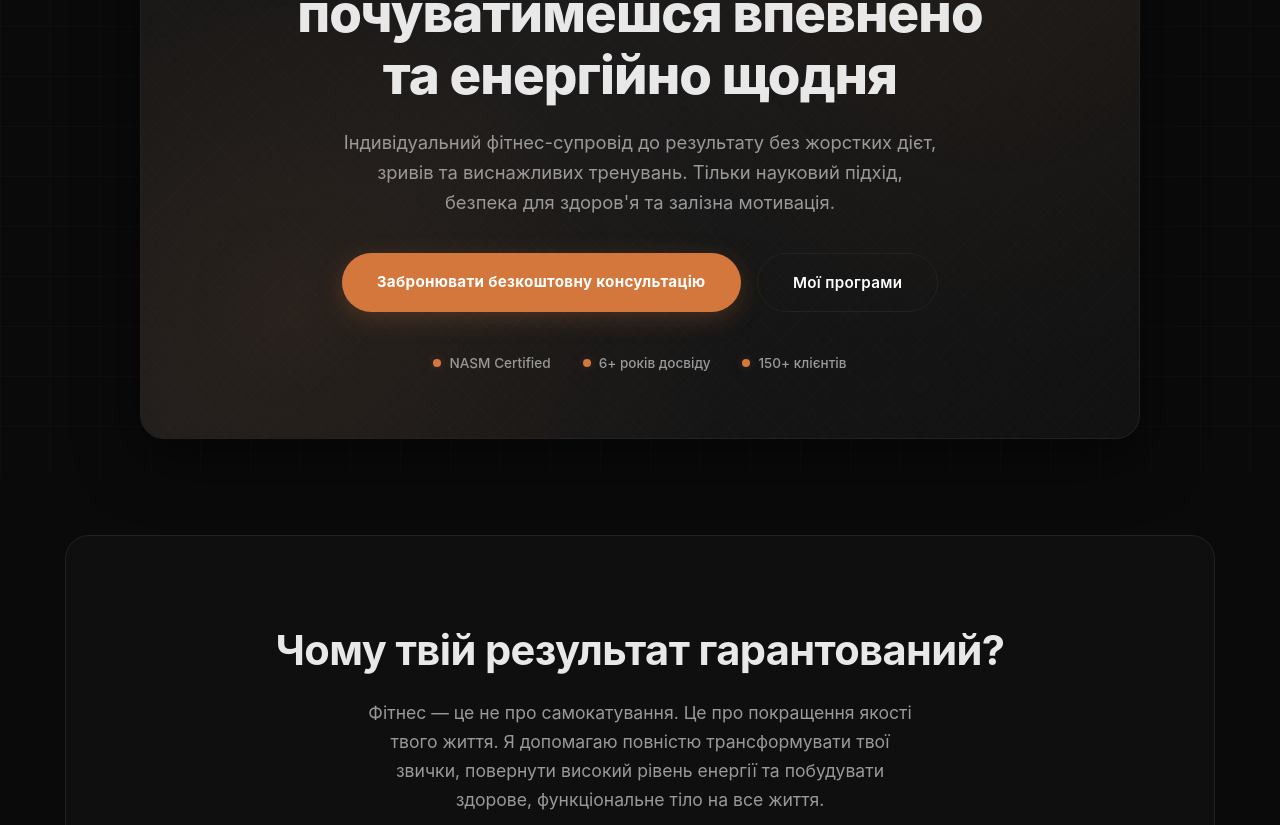
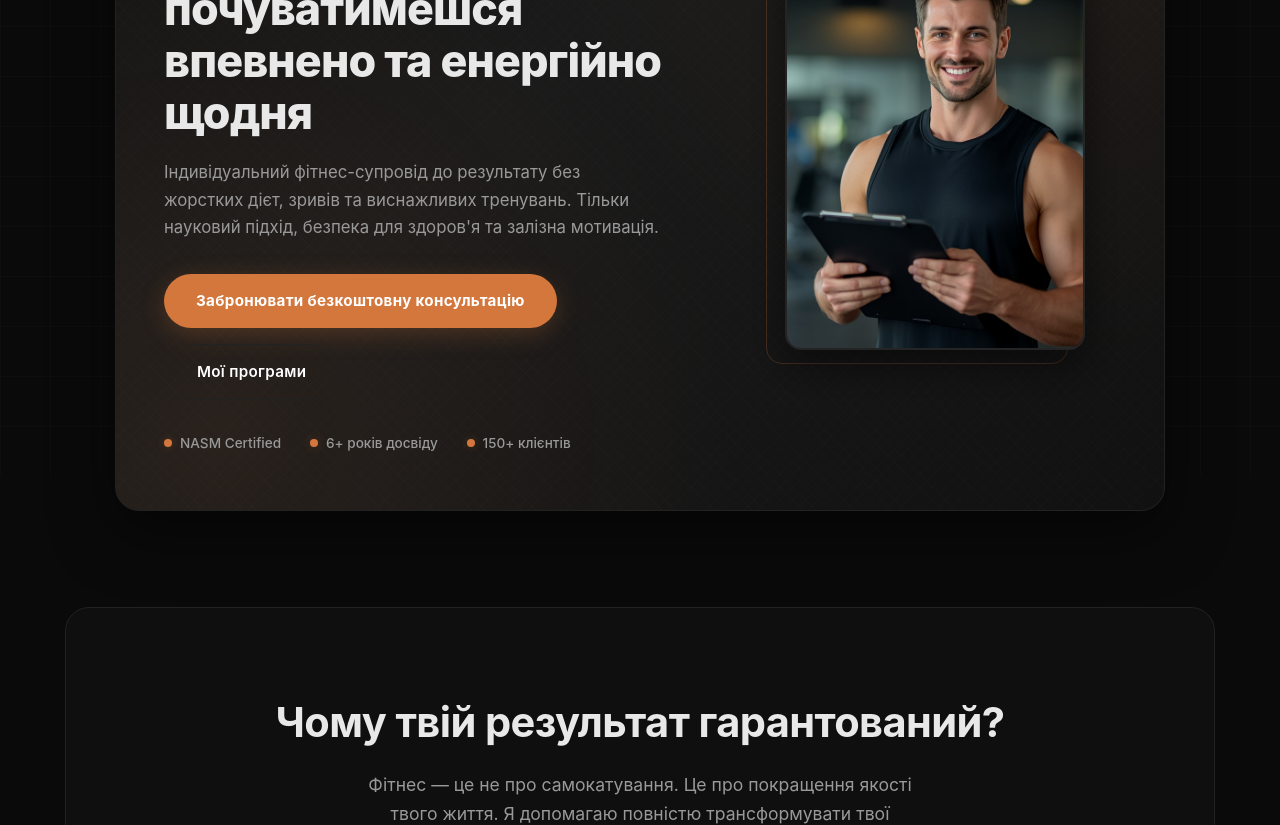
Before and after one commit to drikoopler-max/Fitness, a plain HTML site: page index.html in a window 1280 px wide. Shown: the part 324-1149 px from the top of the page. Drawn offline with Linux system fonts and the light colour scheme.

Commit message:
Update index.html

```diff
--- a/index.html
+++ b/index.html
@@ -185,25 +185,27 @@
             margin-right: auto;
         }
 
-        /* ─────────── НОВИЙ HERO З БАНЕРОМ ─────────── */
+        /* ─────────── HERO З БАНЕРОМ + ФОТО ТРЕНЕРА ─────────── */
         .hero {
             display: flex;
             align-items: center;
             justify-content: center;
             min-height: 85vh;
             padding: 7rem 2rem 4rem;
-            text-align: center;
         }
         .hero-banner {
             width: 100%;
-            max-width: 1000px;
+            max-width: 1050px;
             background: linear-gradient(135deg, #141414 0%, #1a1a1a 40%, #111 100%);
             border: 1px solid #222;
             border-radius: var(--radius-lg);
-            padding: 4rem 3rem;
+            padding: 3.5rem 3rem;
             position: relative;
             overflow: hidden;
             box-shadow: 0 20px 60px rgba(0,0,0,0.5);
+            display: flex;
+            align-items: center;
+            gap: 3rem;
         }
         /* Геометричний візерунок */
         .hero-banner::before {
@@ -211,14 +213,14 @@
             position: absolute;
             inset: 0;
             background:
-                radial-gradient(circle at 15% 80%, rgba(212,119,60,0.08) 0%, transparent 45%),
-                radial-gradient(circle at 85% 20%, rgba(212,119,60,0.06) 0%, transparent 45%),
+                radial-gradient(circle at 10% 90%, rgba(212,119,60,0.08) 0%, transparent 45%),
+                radial-gradient(circle at 90% 10%, rgba(212,119,60,0.06) 0%, transparent 45%),
                 repeating-linear-gradient(45deg, transparent, transparent 8px, rgba(255,255,255,0.008) 8px, rgba(255,255,255,0.008) 9px),
                 repeating-linear-gradient(-45deg, transparent, transparent 8px, rgba(255,255,255,0.008) 8px, rgba(255,255,255,0.008) 9px);
             pointer-events: none;
             z-index: 0;
         }
-        /* Акцентні лінії */
+        /* Акцентна лінія зверху */
         .hero-banner::after {
             content: '';
             position: absolute;
@@ -230,11 +232,12 @@
             opacity: 0.7;
             z-index: 1;
         }
-        .hero-banner > * {
+        .hero-text {
+            flex: 1.2;
             position: relative;
             z-index: 2;
         }
-        .hero-banner .badge {
+        .hero-text .badge {
             display: inline-block;
             background: rgba(212,119,60,0.12);
             color: var(--accent);
@@ -243,45 +246,39 @@
             border-radius: 50px;
             font-weight: 600;
             font-size: 0.85rem;
-            margin-bottom: 1.8rem;
+            margin-bottom: 1.5rem;
             letter-spacing: 0.8px;
             text-transform: uppercase;
         }
-        .hero-banner h1 {
-            font-size: 3.3rem;
+        .hero-text h1 {
+            font-size: 2.8rem;
             font-weight: 800;
             line-height: 1.16;
-            margin-bottom: 1.3rem;
+            margin-bottom: 1.2rem;
             letter-spacing: -0.9px;
-            max-width: 750px;
-            margin-left: auto;
-            margin-right: auto;
         }
-        .hero-banner .highlight {
+        .hero-text .highlight {
             background: linear-gradient(135deg, #e08b50 0%, #d4773c 40%, #f0a870 100%);
             -webkit-background-clip: text;
             -webkit-text-fill-color: transparent;
             background-clip: text;
         }
-        .hero-banner p {
-            font-size: 1.15rem;
+        .hero-text p {
+            font-size: 1.05rem;
             color: var(--text-secondary);
-            margin-bottom: 2.2rem;
-            max-width: 600px;
-            margin-left: auto;
-            margin-right: auto;
+            margin-bottom: 2rem;
+            max-width: 500px;
         }
         .hero-buttons {
             display: flex;
             gap: 1rem;
             flex-wrap: wrap;
-            justify-content: center;
         }
         .btn-primary {
             background: var(--accent);
             color: #fff;
             border: none;
-            padding: 1rem 2.2rem;
+            padding: 0.9rem 2rem;
             border-radius: 50px;
             font-weight: 650;
             font-size: 0.95rem;
@@ -301,7 +298,7 @@
             background: transparent;
             color: #fff;
             border: 1.5px solid var(--border);
-            padding: 1rem 2.2rem;
+            padding: 0.9rem 2rem;
             border-radius: 50px;
             font-weight: 600;
             font-size: 0.95rem;
@@ -316,12 +313,11 @@
             color: var(--accent);
             box-shadow: 0 0 22px var(--accent-glow);
         }
-        /* Іконки-символи під кнопками */
+        /* Іконки під кнопками */
         .hero-icons {
             display: flex;
-            justify-content: center;
-            gap: 2rem;
-            margin-top: 2.5rem;
+            gap: 1.8rem;
+            margin-top: 2rem;
             flex-wrap: wrap;
         }
         .hero-icons .icon-item {
@@ -338,6 +334,47 @@
             background: var(--accent);
             border-radius: 50%;
             box-shadow: 0 0 8px var(--accent-glow);
+        }
+        /* ─── ФОТО ТРЕНЕРА В БАНЕРІ ─── */
+        .hero-photo {
+            flex: 0.8;
+            position: relative;
+            z-index: 2;
+            display: flex;
+            justify-content: center;
+        }
+        /* ═══════════════════════════════════════════ */
+        /* ФОТО 1: Фото тренера в банері 300x380 px  */
+        /* ═══════════════════════════════════════════ */
+        .hero-photo img {
+            width: 100%;
+            max-width: 300px;
+            aspect-ratio: 3/4;
+            object-fit: cover;
+            border-radius: var(--radius);
+            border: 2px solid #2a2a2a;
+            box-shadow: 0 16px 40px rgba(0,0,0,0.5);
+            filter: brightness(0.95) contrast(1.05);
+            transition: var(--transition);
+        }
+        .hero-photo img:hover {
+            transform: scale(1.02);
+            border-color: var(--accent);
+            box-shadow: 0 20px 50px rgba(212,119,60,0.2);
+        }
+        /* Декоративна рамка за фото */
+        .hero-photo::before {
+            content: '';
+            position: absolute;
+            top: 12px;
+            left: 12px;
+            width: 100%;
+            height: 100%;
+            max-width: 300px;
+            aspect-ratio: 3/4;
+            border: 1px solid rgba(212,119,60,0.25);
+            border-radius: var(--radius);
+            z-index: -1;
         }
 
         /* Блок результатів */
@@ -396,7 +433,7 @@
             box-shadow: 0 14px 40px rgba(0,0,0,0.5);
         }
         /* ═══════════════════════════════════════════ */
-        /* ФОТО 1-3: Картинки послуг 400x210 px      */
+        /* ФОТО 2-4: Картинки послуг 400x210 px      */
         /* ═══════════════════════════════════════════ */
         .card-img {
             width: 100%;
@@ -564,10 +601,18 @@
 
         @media (max-width: 768px) {
             .hero-banner {
+                flex-direction: column-reverse;
                 padding: 2.5rem 1.5rem;
+                gap: 2rem;
             }
-            .hero-banner h1 {
-                font-size: 2rem;
+            .hero-text h1 {
+                font-size: 1.9rem;
+            }
+            .hero-photo img {
+                max-width: 200px;
+            }
+            .hero-photo::before {
+                max-width: 200px;
             }
             .nav-links {
                 display: none;
@@ -612,9 +657,11 @@
         <button class="mobile-menu-btn" id="mobileMenuBtn" aria-label="Меню">☰</button>
     </nav>
 
-    <!-- 1. HERO З БАНЕРОМ -->
+    <!-- 1. HERO З БАНЕРОМ + ФОТО ТРЕНЕРА -->
     <section class="hero reveal" id="hero">
         <div class="hero-banner">
+            <!-- Текстова частина -->
+            <div class="hero-text">
                 <span class="badge" data-lang-uk="Артем Коваль | Сертифікований персональний тренер & експерт із нутриціології"
                       data-lang-en="Artem Koval | Certified Personal Trainer & Nutrition Expert">
                     Артем Коваль | Сертифікований персональний тренер & експерт із нутриціології
@@ -635,6 +682,16 @@
                     <div class="icon-item"><span class="icon-dot"></span> <span data-lang-uk="NASM Certified" data-lang-en="NASM Certified">NASM Certified</span></div>
                     <div class="icon-item"><span class="icon-dot"></span> <span data-lang-uk="6+ років досвіду" data-lang-en="6+ Years Exp">6+ років досвіду</span></div>
                     <div class="icon-item"><span class="icon-dot"></span> <span data-lang-uk="150+ клієнтів" data-lang-en="150+ Clients">150+ клієнтів</span></div>
+                </div>
+            </div>
+            <!-- Фото тренера -->
+            <div class="hero-photo">
+                <!-- ═══════════════════════════════════════════════════════════ -->
+                <!-- ФОТО 1: Фото тренера Артема                                 -->
+                <!-- Файл має лежати поруч із index.html                        -->
+                <!-- ═══════════════════════════════════════════════════════════ -->
+                <img src="lucid-origin_professional_photo_of_Mid-shot_photo_of_a_charismatic_personal_fitness_trainer_h-0.jpg"
+                     alt="Артем Коваль - персональний тренер" loading="eager">
             </div>
         </div>
     </section>
@@ -676,11 +733,10 @@
             Готові рішення під твій ритм життя та конкретну ціль
         </p>
         <div class="cards-grid">
-            <!-- Картка 1 -->
             <div class="card reveal reveal-d1">
                 <div class="card-img">
                     <!-- ═══════════════════════════════════════════ -->
-                    <!-- ФОТО 1: Тренування в залі 400x210 px       -->
+                    <!-- ФОТО 2: Тренування в залі 400x210 px       -->
                     <!-- ═══════════════════════════════════════════ -->
                     <img src="https://images.unsplash.com/photo-1534438327276-14e5300c3a48?w=400&h=210&fit=crop" alt="Персональний тренінг" loading="lazy">
                 </div>
@@ -694,11 +750,10 @@
                     </p>
                 </div>
             </div>
-            <!-- Картка 2 -->
             <div class="card reveal reveal-d2">
                 <div class="card-img">
                     <!-- ═══════════════════════════════════════════ -->
-                    <!-- ФОТО 2: Онлайн тренування 400x210 px       -->
+                    <!-- ФОТО 3: Онлайн тренування 400x210 px       -->
                     <!-- ═══════════════════════════════════════════ -->
                     <img src="https://images.unsplash.com/photo-1599058917212-d750089bc07e?w=400&h=210&fit=crop" alt="Онлайн коучинг" loading="lazy">
                 </div>
@@ -712,11 +767,10 @@
                     </p>
                 </div>
             </div>
-            <!-- Картка 3 -->
             <div class="card reveal reveal-d3">
                 <div class="card-img">
                     <!-- ═══════════════════════════════════════════ -->
-                    <!-- ФОТО 3: Нутриціологія / їжа 400x210 px     -->
+                    <!-- ФОТО 4: Нутриціологія / їжа 400x210 px     -->
                     <!-- ═══════════════════════════════════════════ -->
                     <img src="https://images.unsplash.com/photo-1512621776951-a57141f2eefd?w=400&h=210&fit=crop" alt="Нутриціологія" loading="lazy">
                 </div>
```
Lines whose indentation alone changed are shown as unchanged.
